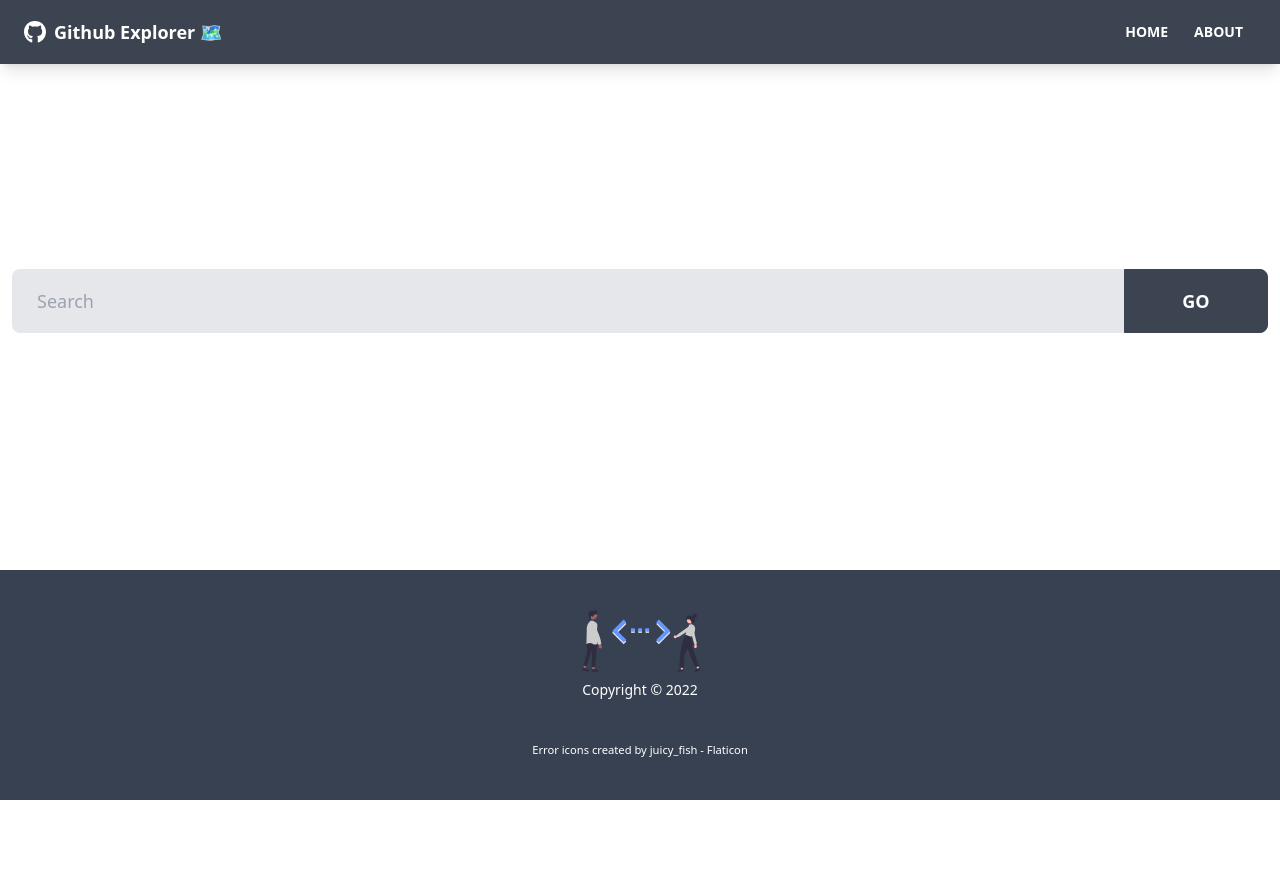
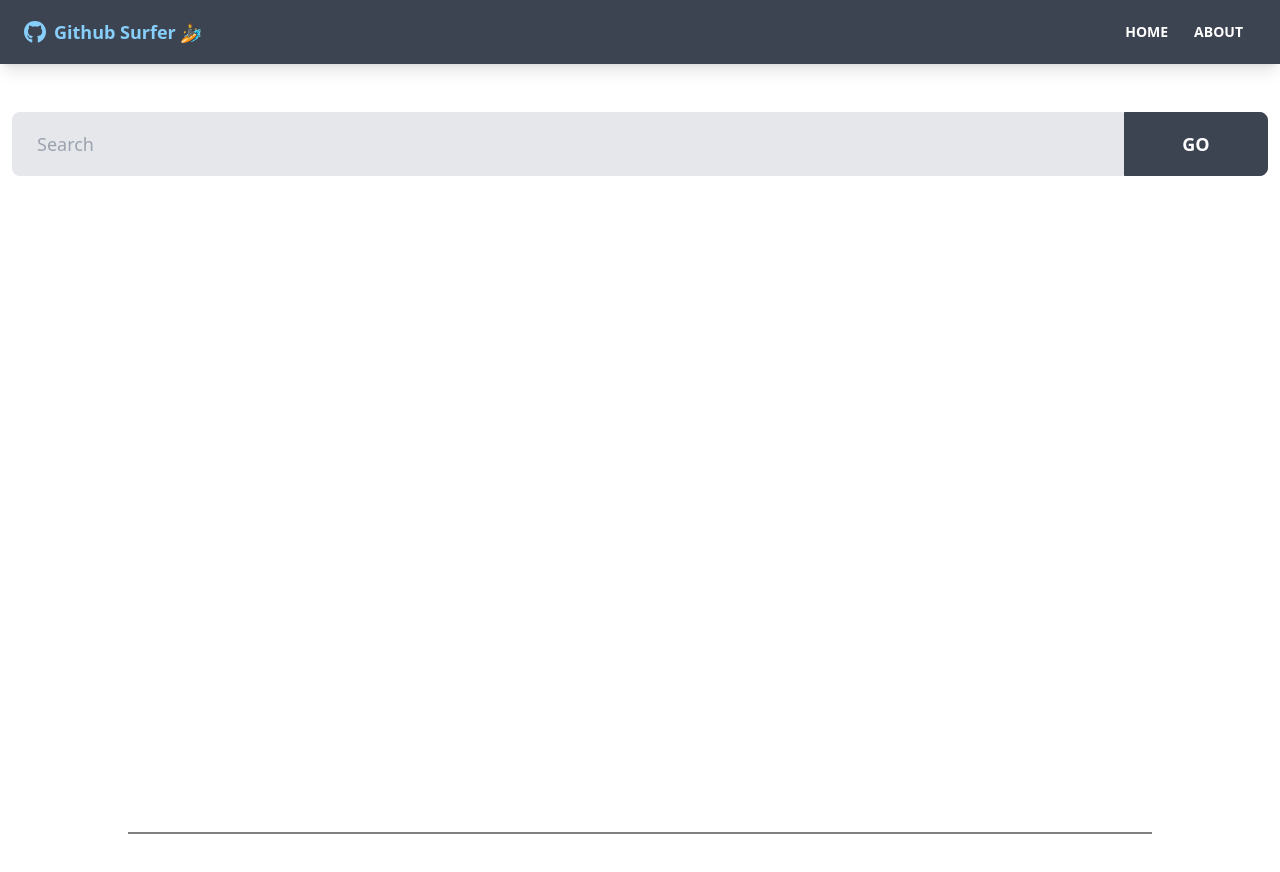
Before and after one commit to MattRuetz/github-surfer, a React (Create React App) app: page / in a window 1280 px wide. Shown: the top 872 px of the page. Before the commit the page ends 800 px from the top, so only its background shows below. Built offline with nearby package versions, Linux system fonts and the light colour scheme.

Commit message:
re-style loader, logo at top, fix loader persiting bug, fix about page

```diff
--- a/public/index.html
+++ b/public/index.html
@@ -5,14 +5,17 @@
         <link rel="icon" href="%PUBLIC_URL%/favicon.ico" />
         <meta name="viewport" content="width=device-width, initial-scale=1" />
         <meta name="theme-color" content="#000000" />
-        <meta
-            name="description"
-            content="Web site created using create-react-app"
+        <meta name="description" content="A simple UI to surf GitHub" />
+        <link rel="apple-touch-icon" href="%PUBLIC_URL%/logo192.png" />
+        <link
+            rel="stylesheet"
+            href="https://cdn.jsdelivr.net/npm/@fortawesome/fontawesome-free@5.15.4/css/fontawesome.min.css"
+            integrity="sha384-jLKHWM3JRmfMU0A5x5AkjWkw/EYfGUAGagvnfryNV3F9VqM98XiIH7VBGVoxVSc7"
+            crossorigin="anonymous"
         />
-        <link rel="apple-touch-icon" href="%PUBLIC_URL%/logo192.png" />
         <link rel="manifest" href="%PUBLIC_URL%/manifest.json" />
 
-        <title>Github Explorer</title>
+        <title>Github Surfer</title>
     </head>
     <body>
         <noscript>You need to enable JavaScript to run this app.</noscript>
--- a/src/App.js
+++ b/src/App.js
@@ -2,6 +2,7 @@
 import { BrowserRouter as Router, Routes, Route } from 'react-router-dom';
 // Pages
 import Home from './pages/Home';
+import About from './pages/About';
 import User from './pages/User';
 import NotFound from './pages/NotFound';
 // Components
@@ -24,6 +25,10 @@ function App() {
                             <Routes>
                                 <Route path="/" element={<Home />}></Route>
                                 <Route
+                                    path="/about"
+                                    element={<About />}
+                                ></Route>
+                                <Route
                                     path="/user/:login"
                                     element={<User />}
                                 ></Route>
--- /dev/null
+++ b/src/components/layouts/Footer.css
@@ -0,0 +1,37 @@
+.footer-container {
+    display: flex;
+    flex-direction: column;
+    align-items: center;
+    width: 100%;
+    padding-bottom: 20px;
+}
+
+.footer {
+    height: 80vh;
+    padding-top: 70vh;
+
+    background-color: inherit;
+    color: white;
+}
+
+.footer a {
+    color: darken(#fff, 50%);
+    font-size: 1rem;
+    transition: all 0.4s;
+    display: inline-block;
+    background-color: inherit;
+}
+
+.footer a:hover,
+.footer a:active {
+    color: lightseagreen;
+    -webkit-box-shadow: 0 1.5rem 4rem rgba(0, 0, 0, 0.15);
+    box-shadow: 0 1.5rem 4rem rgba(0, 0, 0, 0.15);
+}
+
+.footer hr {
+    margin: 1rem auto;
+    border: 0;
+    width: 80%;
+    border-top: 2px solid grey;
+}
--- a/src/components/layouts/Footer.jsx
+++ b/src/components/layouts/Footer.jsx
@@ -1,23 +1,24 @@
 import React from 'react';
+import './Footer.css';
 import footerImg from '../../img/footer-img.svg';
 
 function Footer() {
     const footerYear = new Date().getFullYear();
 
     return (
-        <footer className="footer p-10 bg-gray-700 text-primary-content footer-center">
-            <div>
-                <img
-                    src={footerImg}
-                    alt="SVG"
-                    style={{
-                        width: '150px',
-                        height: 'auto',
-                    }}
-                />
-                <p>Copyright &copy; {footerYear}</p>
-            </div>
-
+        <footer className="footer navbar-static-bottom">
+            <div className="footer-container">
+                <hr />
+                <p className="footer__text">
+                    © {footerYear} -
+                    <a
+                        rel="noreferrer"
+                        href="https://github.com/MattRuetz"
+                        target="_blank"
+                    >
+                        Matthew Ruetz
+                    </a>
+                </p>
                 <small>
                     <a
                         href="https://www.flaticon.com/free-icons/error"
@@ -26,6 +27,7 @@ function Footer() {
                         Error icons created by juicy_fish - Flaticon
                     </a>
                 </small>
+            </div>
         </footer>
     );
 }
--- a/src/components/layouts/Navbar.jsx
+++ b/src/components/layouts/Navbar.jsx
@@ -6,7 +6,10 @@ const Navbar = ({ title }) => {
     return (
         <nav className="navbar mb-12 shadow-lg bg-neutral text-neutral-content">
             <div className="container mx-auto">
-                <div className="flex-none px-2 mx-2">
+                <div
+                    className="flex-none px-2 mx-2"
+                    style={{ color: 'lightskyblue' }}
+                >
                     <FaGithub className="inline pr-2 text-3xl" />
                     <Link to="/" className="text-lg font-bold align-middle">
                         {title}
@@ -35,7 +38,7 @@ const Navbar = ({ title }) => {
 };
 
 Navbar.defaultProps = {
-    title: 'Github Explorer 🗺️',
+    title: 'Github Surfer 🏄',
 };
 
 Navbar.propTypes = {
```
Also changed, not shown: src/img/loading.svg, src/img/spinner.gif (deleted). Lines whose indentation alone changed are shown as unchanged.
